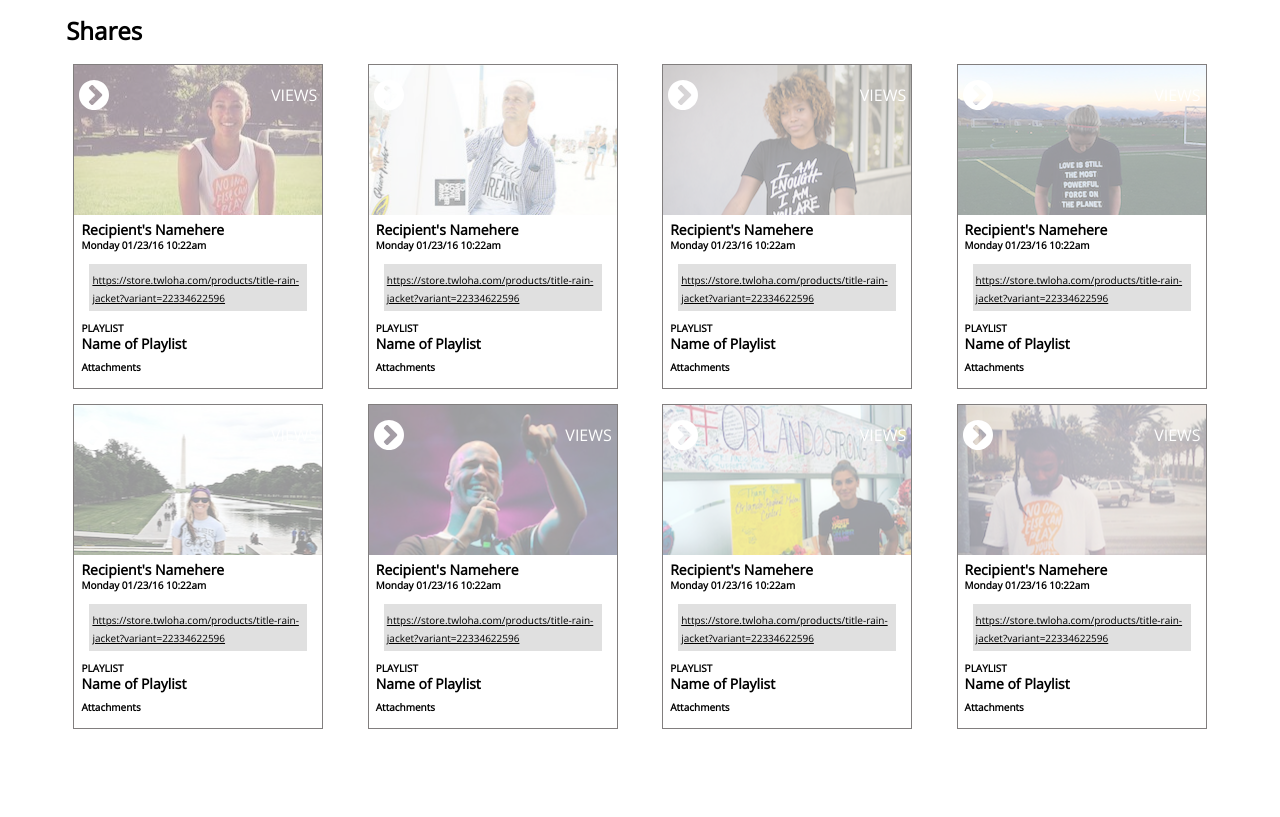
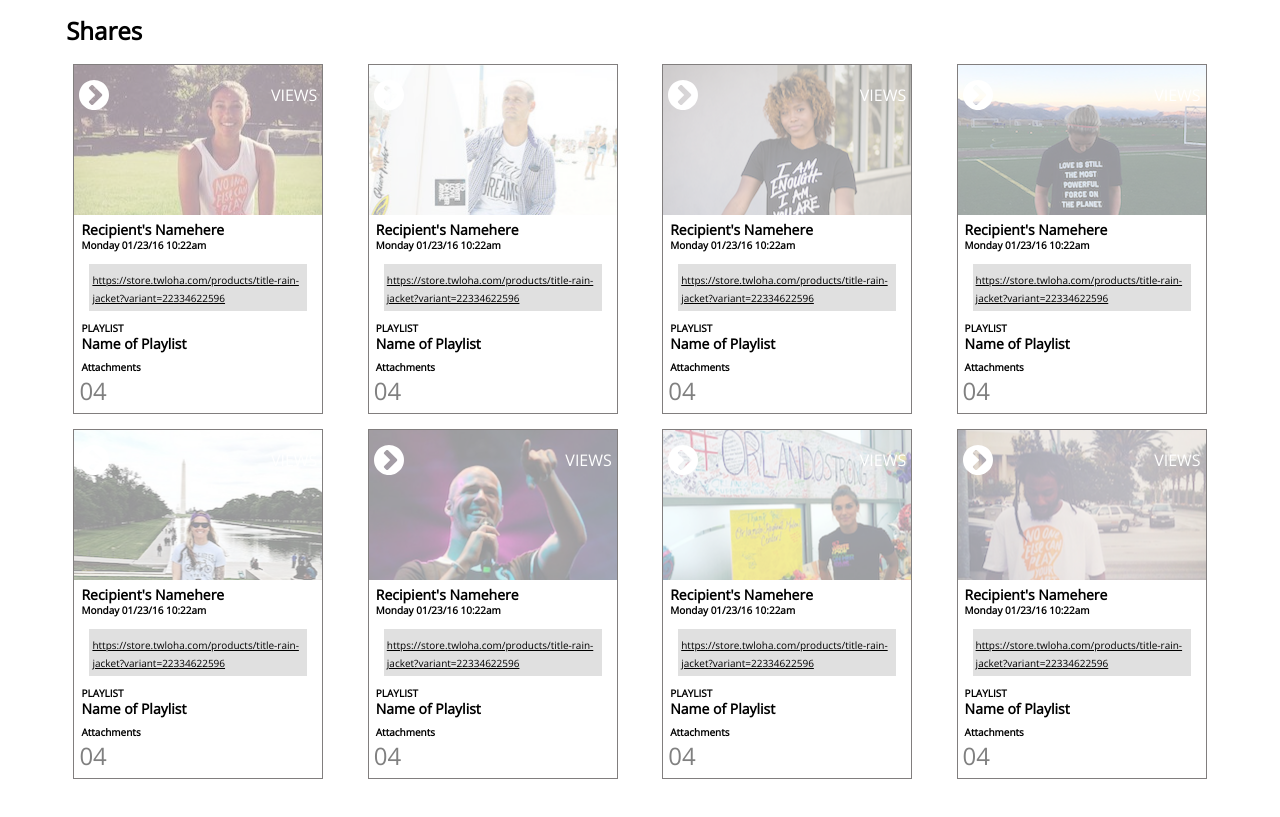
Before and after one commit to kellymiller6/km-comp-challenge-2, a plain HTML site: page index.html in a window 1280 px wide. Shown: the part 166-983 px from the top of the page. Before the commit the page ends 923 px from the top, so only its background shows below. Drawn offline with nearby package versions, Linux system fonts and the light colour scheme.

Commit message:
add attachments

```diff
--- a/index.html
+++ b/index.html
@@ -43,6 +43,7 @@
             <h4>PLAYLIST</h4>
             <h5>Name of Playlist</h5>
             <h6>Attachments</h6>
+            <p class="attach">04</p>
             <img>
           </section>
         </article>
@@ -60,6 +61,7 @@
             <h4>PLAYLIST</h4>
             <h5>Name of Playlist</h5>
             <h6>Attachments</h6>
+            <p class="attach">04</p>
             <img>
           </section>
         </article>
@@ -77,6 +79,7 @@
             <h4>PLAYLIST</h4>
             <h5>Name of Playlist</h5>
             <h6>Attachments</h6>
+            <p class="attach">04</p>
             <img>
           </section>
         </article>
@@ -94,6 +97,7 @@
             <h4>PLAYLIST</h4>
             <h5>Name of Playlist</h5>
             <h6>Attachments</h6>
+            <p class="attach">04</p>
             <img>
           </section>
         </article>
@@ -111,6 +115,7 @@
             <h4>PLAYLIST</h4>
             <h5>Name of Playlist</h5>
             <h6>Attachments</h6>
+            <p class="attach">04</p>
             <img>
           </section>
         </article>
@@ -128,6 +133,7 @@
             <h4>PLAYLIST</h4>
             <h5>Name of Playlist</h5>
             <h6>Attachments</h6>
+            <p class="attach">04</p>
             <img>
           </section>
         </article>
@@ -145,6 +151,7 @@
             <h4>PLAYLIST</h4>
             <h5>Name of Playlist</h5>
             <h6>Attachments</h6>
+            <p class="attach">04</p>
             <img>
           </section>
         </article>
@@ -162,6 +169,7 @@
             <h4>PLAYLIST</h4>
             <h5>Name of Playlist</h5>
             <h6>Attachments</h6>
+            <p class="attach">04</p>
             <img>
           </section>
         </article>
--- a/styles.css
+++ b/styles.css
@@ -98,12 +98,18 @@ article {
   box-sizing: border-box;
   border: 1px solid #817E7E;
   width: 250px;
-  height: 325px;
+  height: 350px;
   margin: 0 2px 15px 2px;
 }
 
 p {
   color: #FFF;
+}
+
+.attach {
+  color:grey;
+  font-size: 24px;
+  margin-top: 3px;
 }
 
 .box-text {
```
